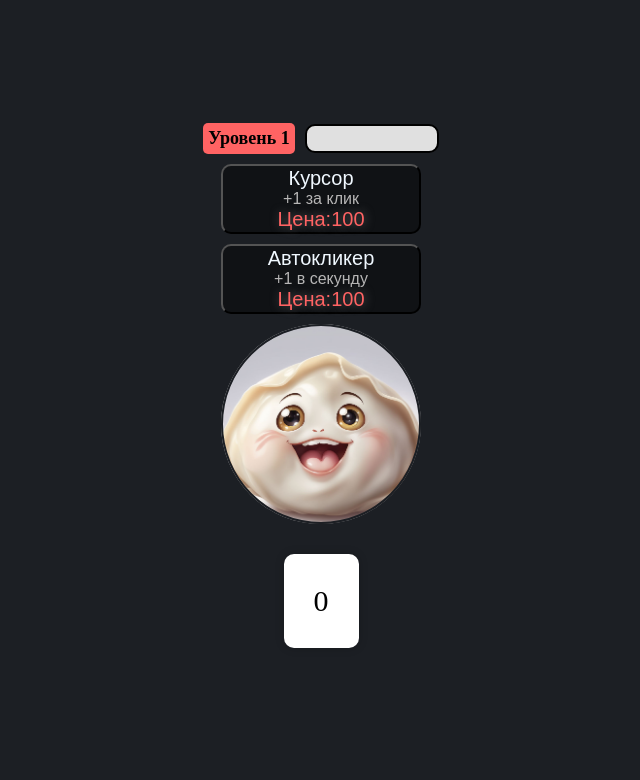
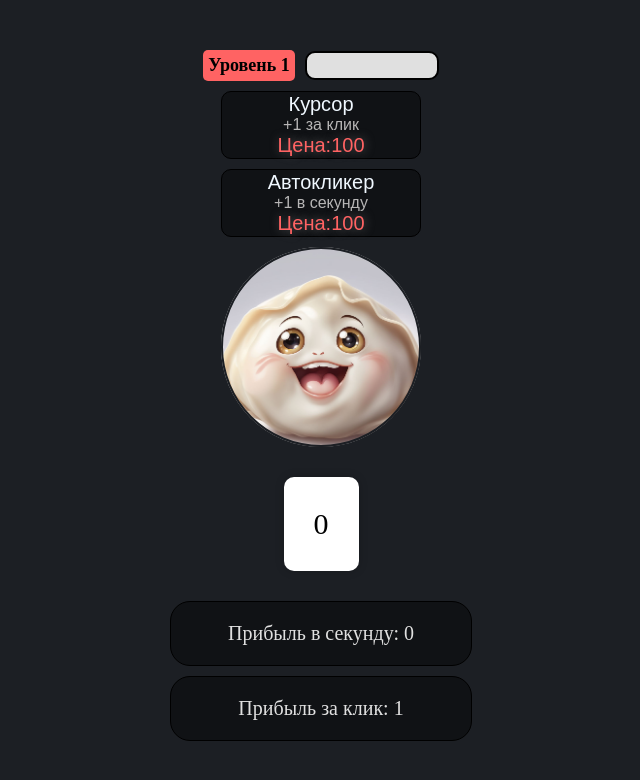
Before and after one commit to Project-271/Prototype-DumplingCoin, a plain HTML site: page index.html in a window 1280 px wide. Shown: the whole page, without its empty margins (319-959 px from the left). Drawn offline with Linux system fonts and the light colour scheme.

Commit message:
Add files via upload

```diff
--- a/Index.js
+++ b/Index.js
@@ -43,15 +43,11 @@ function increaseClickValue() {
 		click += 1
 		countMoney -= improvement_1Price
 		improvement_1Price *= 3
-
+		document.getElementById('Count_zaClick').innerText = `Прибыль за клик:${click}`
 		document.getElementById('Count').innerText = countMoney
 		document.getElementById('improvment_1Prise_increaseClickValue').innerText =
 			improvement_1Price
-		alert(`Бустер активирован! Теперь каждый клик добавляет ${click}.`)
-	} else {
-		alert('Недостаточно средств! Продолжай кликать...')
-	}
-}
+}}
 // Автокликер +1
 let avtoClick = 0
 let priceAutoClicker = 100
@@ -77,6 +73,7 @@ function autoClick() {
 			levelUp()
 		}
 	}
+	document.getElementById('Count_vSecond').innerText = `Прибыль в секунду: ${avtoClick}`
 }
 
 setInterval(autoClick, 1000)
--- a/index.html
+++ b/index.html
@@ -23,5 +23,7 @@
 
 <button onclick="handleClick(event); pressAndMoveButton(this); Count()" class="mainСharacter" ></button>
 <p id="Count">0</p>
+<div class="Pribil"><p id="Count_vSecond">Прибыль в секунду: 0</p></div>
+<div class="Pribil"><p id="Count_zaClick">Прибыль за клик: 1</p></div>
   </body>
   </html>
--- a/style.css
+++ b/style.css
@@ -25,6 +25,7 @@ body {
   width: 200px;
   background: #0000006d;
   color:aliceblue;
+  border:#000000 solid 1px ;
   font-size: 20px;
   border-radius: 10px;
   margin-bottom: 10px;
@@ -44,6 +45,17 @@ body {
     background-color: rgb(255, 255, 255);
     border-radius: 10px;
     box-shadow: 0px 0px 10px rgba(0, 0, 0, 0.2);
+}
+.Pribil{
+  font-size: 20px;
+  color: #e0e0e0;
+  border:#000000 solid 1px ;
+  text-align: center;
+  width: 300px;
+  background-color: #0000006d;
+  border-radius: 20px;
+  margin-bottom: 10px;
+
 }
 /* Тряска */
 @keyframes pressAndMoveForward {
```
